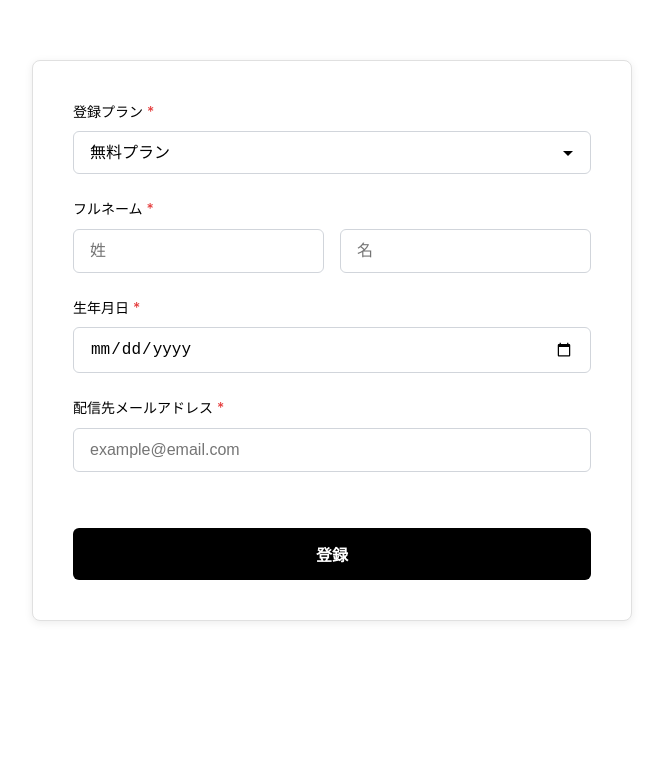
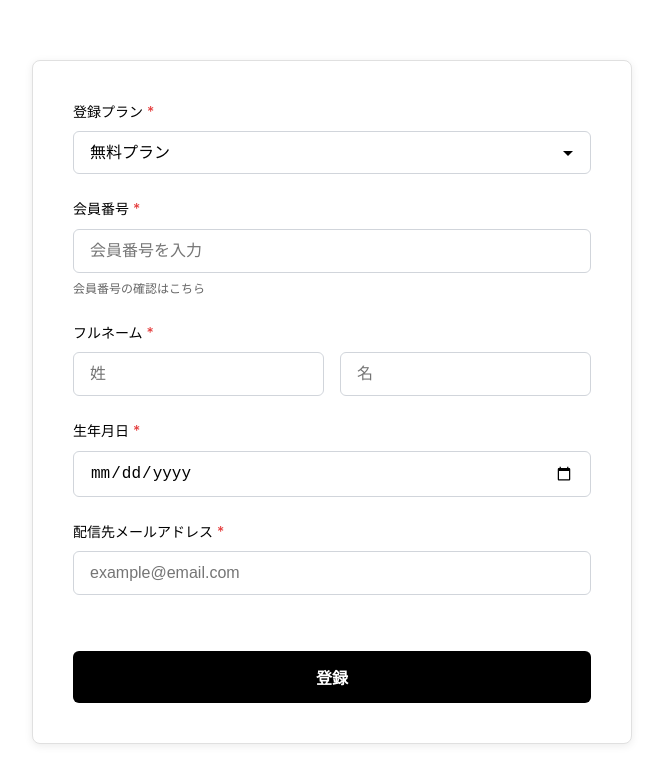
Before and after one commit to chitose-dev/form, a plain HTML site: page index.html in a window 1280 px wide. Shown: the whole page, without its empty margins (308-971 px from the left). Drawn offline with Linux system fonts and the light colour scheme.

Commit message:
Update index.html

```diff
--- a/index.html
+++ b/index.html
@@ -3,7 +3,7 @@
 <head>
     <meta charset="UTF-8">
     <meta name="viewport" content="width=device-width, initial-scale=1.0">
-    <title>登録フォーム</title>
+    <title>会員登録フォーム</title>
     <style>
         * {
             margin: 0;
@@ -114,6 +114,19 @@
             background-color: #1a1a1a;
         }
 
+        .help-link {
+            display: block;
+            margin-top: 6px;
+            font-size: 12px;
+            color: #666666;
+            text-decoration: none;
+        }
+
+        .help-link:hover {
+            color: #000000;
+            text-decoration: underline;
+        }
+
         @media (max-width: 640px) {
             .container {
                 padding: 24px;
@@ -138,12 +151,19 @@
 </head>
 <body>
     <div class="container">
+        <h1>会員登録</h1>
         <form id="registrationForm">
             <div class="form-group">
                 <label for="plan">登録プラン<span class="required">*</span></label>
                 <select id="plan" name="plan" required>
                     <option value="free" selected>無料プラン</option>
                 </select>
+            </div>
+
+            <div class="form-group">
+                <label for="memberId">会員番号<span class="required">*</span></label>
+                <input type="text" id="memberId" name="memberId" placeholder="会員番号を入力" required>
+                <a href="https://www.help-note.com/hc/ja/articles/22838054323481-%E3%83%A1%E3%83%B3%E3%83%90%E3%83%BC%E3%82%B7%E3%83%83%E3%83%97%E3%81%AE%E4%BC%9A%E5%93%A1%E8%A8%BC%E3%82%92%E7%A2%BA%E8%AA%8D%E3%81%99%E3%82%8B-%E3%83%A1%E3%83%B3%E3%83%90%E3%83%BC%E5%90%91%E3%81%91" target="_blank" class="help-link">会員番号の確認はこちら</a>
             </div>
 
             <div class="form-group">
```
